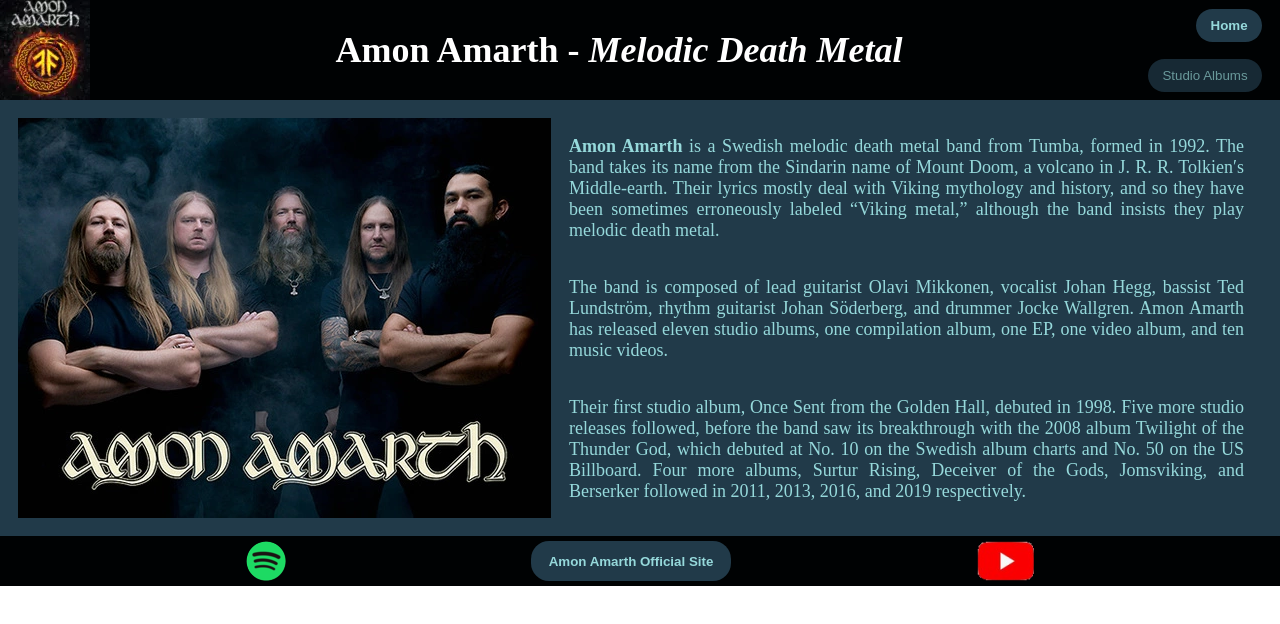
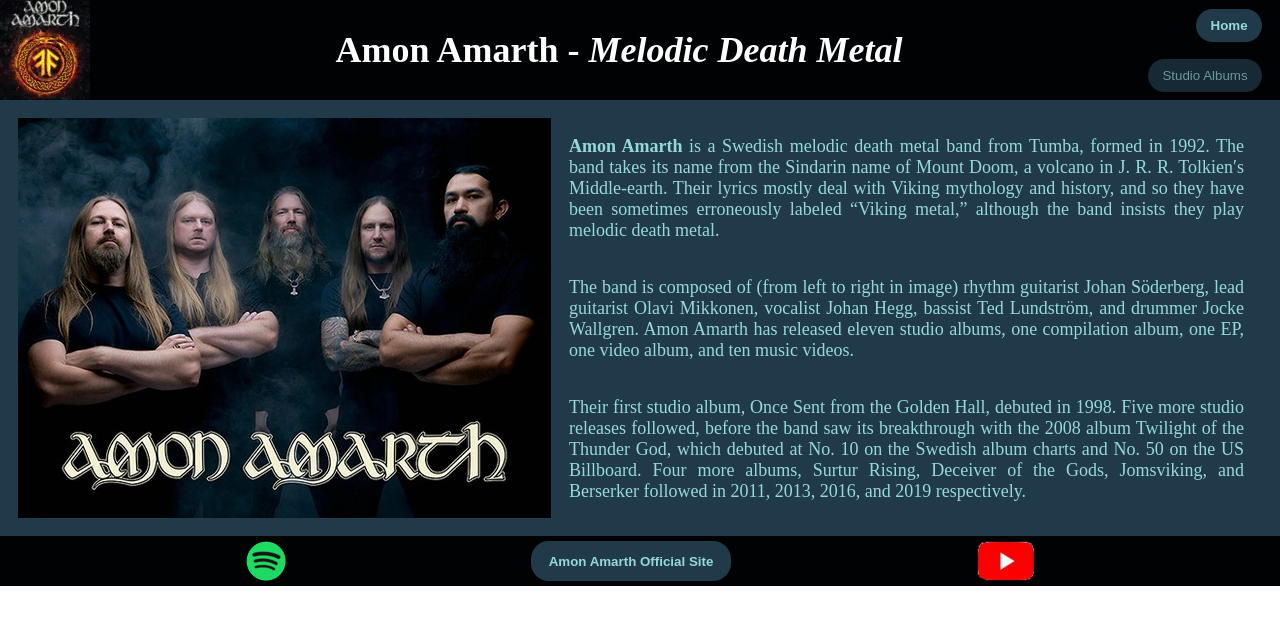
Before and after one commit to cbmcdougall/intro-to-react, a React app: page / in a window 1280 px wide. Shown: the top 624 px of the page. Built offline with nearby package versions, Linux system fonts and the light colour scheme.

Commit message:
edit band info

```diff
--- a/src/components/Band/index.jsx
+++ b/src/components/Band/index.jsx
@@ -7,9 +7,15 @@
         <section id="bandinfo">
             <div id="bandpic-container"><img width="533px" height="400px" src={bandPic} alt="Picture of the Band" /></div>
             <div id="bandtext-container">
-                <p className="band-text"><strong>Amon Amarth</strong> is a Swedish melodic death metal band from Tumba, formed in 1992. The band takes its name from the Sindarin name of Mount Doom, a volcano in J. R. R. Tolkien′s Middle-earth. Their lyrics mostly deal with Viking mythology and history, and so they have been sometimes erroneously labeled “Viking metal,” although the band insists they play melodic death metal.</p>
-                <p className="band-text">The band is composed of lead guitarist Olavi Mikkonen, vocalist Johan Hegg, bassist Ted Lundström, rhythm guitarist Johan Söderberg, and drummer Jocke Wallgren. Amon Amarth has released eleven studio albums, one compilation album, one EP, one video album, and ten music videos.</p>
-                <p className="band-text">Their first studio album, Once Sent from the Golden Hall, debuted in 1998. Five more studio releases followed, before the band saw its breakthrough with the 2008 album Twilight of the Thunder God, which debuted at No. 10 on the Swedish album charts and No. 50 on the US Billboard. Four more albums, Surtur Rising, Deceiver of the Gods, Jomsviking, and Berserker followed in 2011, 2013, 2016, and 2019 respectively.</p>
+                <p className="band-text">
+                    <strong>Amon Amarth</strong> is a Swedish melodic death metal band from Tumba, formed in 1992. The band takes its name from the Sindarin name of Mount Doom, a volcano in J. R. R. Tolkien′s Middle-earth. Their lyrics mostly deal with Viking mythology and history, and so they have been sometimes erroneously labeled “Viking metal,” although the band insists they play melodic death metal.
+                </p>
+                <p className="band-text">
+                    The band is composed of (from left to right in image) rhythm guitarist Johan Söderberg, lead guitarist Olavi Mikkonen, vocalist Johan Hegg, bassist Ted Lundström, and drummer Jocke Wallgren. Amon Amarth has released eleven studio albums, one compilation album, one EP, one video album, and ten music videos.
+                </p>
+                <p className="band-text">
+                    Their first studio album, Once Sent from the Golden Hall, debuted in 1998. Five more studio releases followed, before the band saw its breakthrough with the 2008 album Twilight of the Thunder God, which debuted at No. 10 on the Swedish album charts and No. 50 on the US Billboard. Four more albums, Surtur Rising, Deceiver of the Gods, Jomsviking, and Berserker followed in 2011, 2013, 2016, and 2019 respectively.
+                </p>
             </div>
         </section>
     )
```
